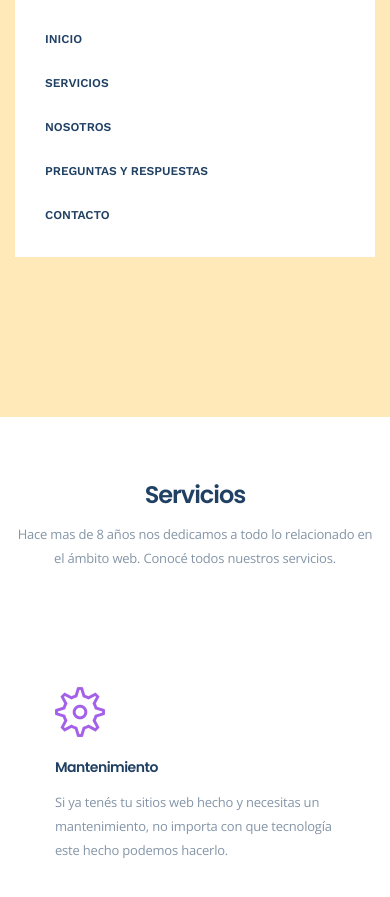
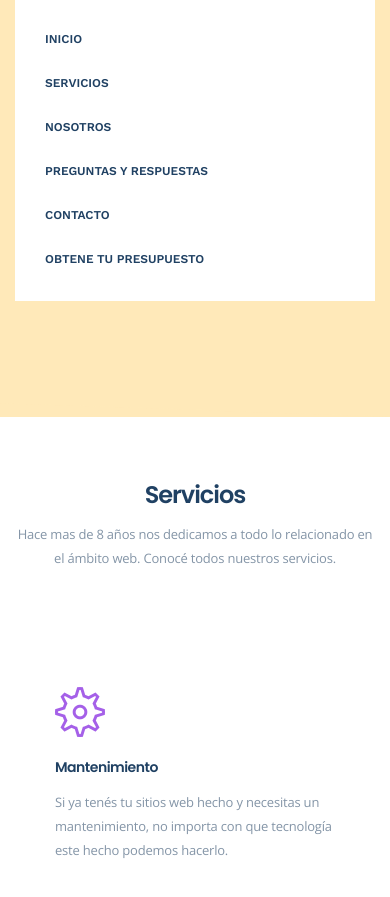
Before and after one commit to agusKar/saturnow, a plain HTML site: page index.html in a window 390 px wide. Both pictures are taken after a click on the button 356 px from the left and 31 px from the top of the page. Shown: the part 83-980 px from the top of the page. Drawn offline with nearby package versions, Linux system fonts and the light colour scheme.

Commit message:
added link presupuesto in mobile

```diff
--- a/index.html
+++ b/index.html
@@ -75,6 +75,7 @@
                                 <li><a data-scroll class="nav-link" href="#nosotros">Nosotros</a></li>
                                 <li><a data-scroll class="nav-link" href="#faq">Preguntas y Respuestas</a></li>
                                 <li><a data-scroll class="nav-link" href="#contacto">Contacto</a></li>
+                                <li><a href="https://docs.google.com/forms/d/e/1FAIpQLScD9OWeTH4YljYP835g8WtiC9Y2hUqK2ONpHma4wRtIQ2m5Rg/viewform" target="_blank" class="nav-link d-block d-md-none">Obtene tu presupuesto</a></li>
                             </ul>
                        </div>
                        <div class="header-right">
```
